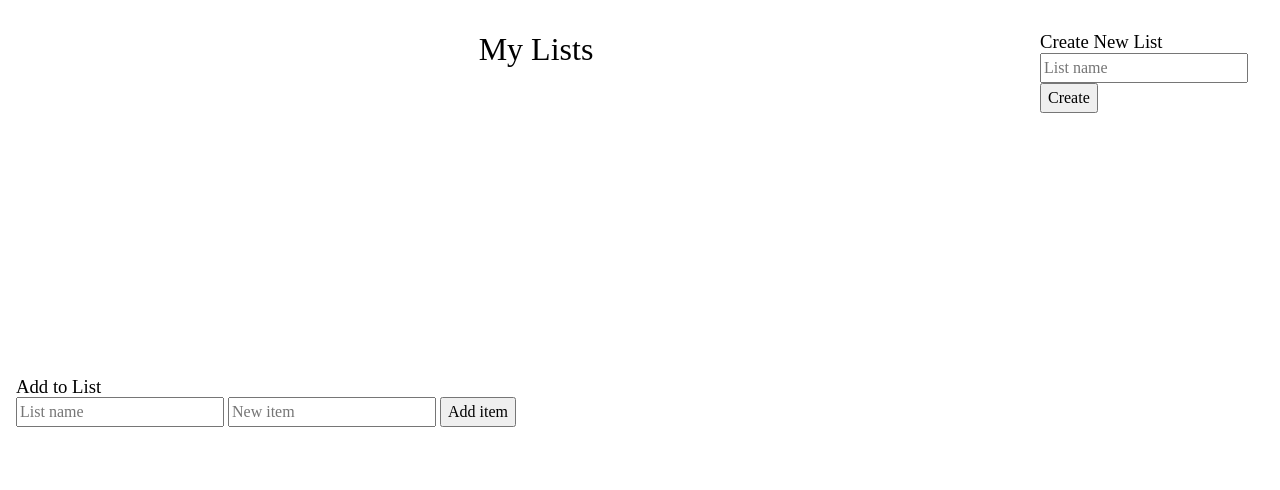
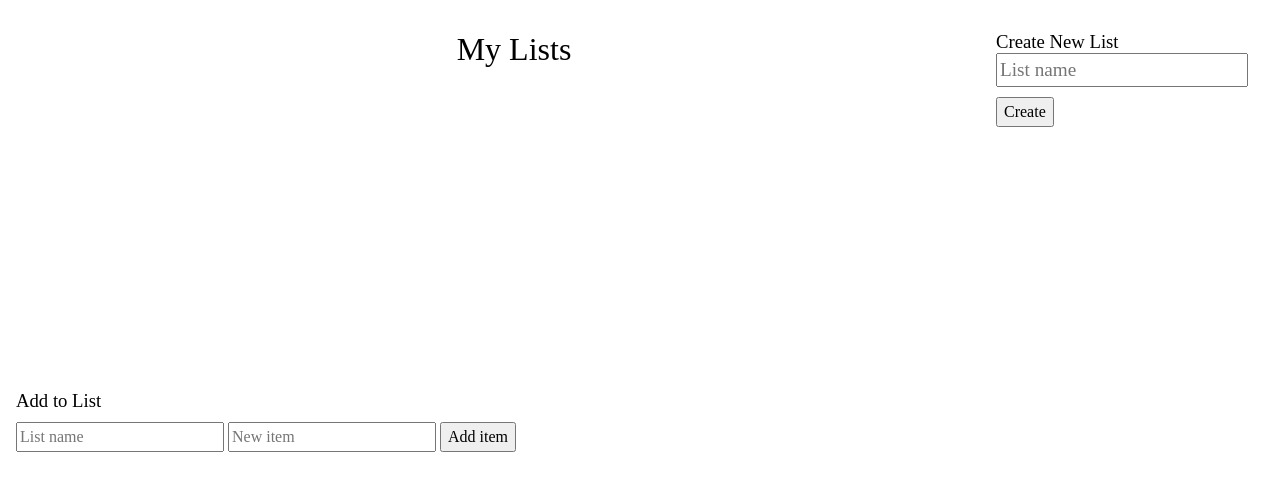
Before and after one commit to nbarnabee/listmaker, a plain HTML site: page index.html in a window 1280 px wide. Drawn offline with Linux system fonts and the light colour scheme.

Commit message:
Add button styles

```diff
--- a/public/style.css
+++ b/public/style.css
@@ -1,3 +1,10 @@
+/* -- General -- */
+
+button {
+  cursor: pointer;
+  margin-top: 10px;
+}
+
 header {
   margin: 2rem;
   display: grid;
@@ -14,6 +21,10 @@ h3 {
   grid-area: search;
 }
 
+.new-list label {
+  font-size: 1.2rem;
+}
+
 .list-container {
   display: grid;
   grid-template-columns: repeat(auto-fill, minmax(200px, 1fr));
```
